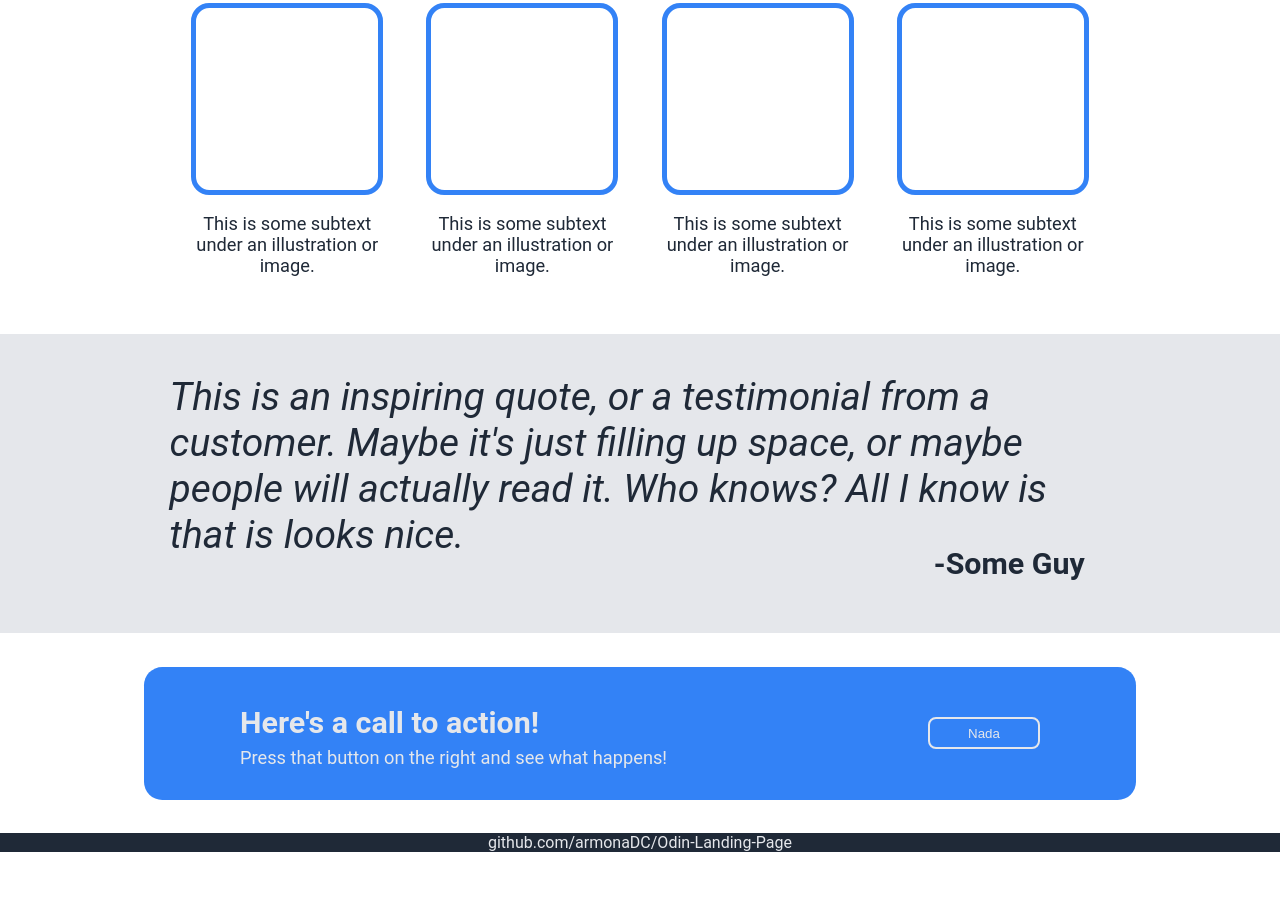
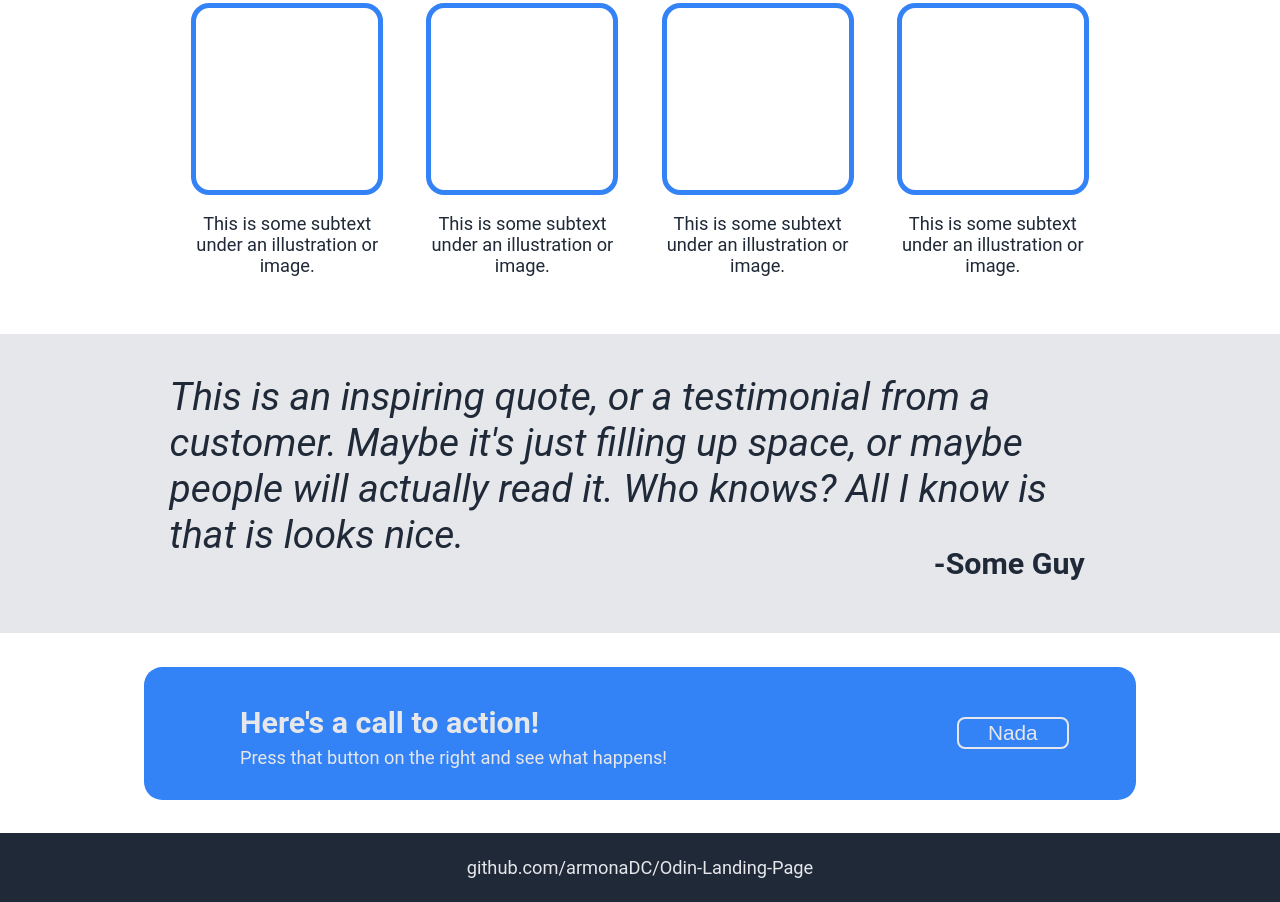
Before and after one commit to armonaDC/Odin-Landing-Page, a plain HTML site: page index.html in a window 1280 px wide. Shown: the part 603-1505 px from the top of the page. Before the commit the page ends 1455 px from the top, so only its background shows below. Drawn offline with Linux system fonts and the light colour scheme.

Commit message:
finished footer

```diff
--- a/style.css
+++ b/style.css
@@ -71,6 +71,7 @@ div.text > button{
     font-size: calc(0.5rem + 0.8vw);
     color: #F9FAF8;
     background-color: #3382F6;
+    border-style: solid;
     height: calc(1.5rem + 1.25vw);
     width: calc(3rem + 5vw);
     border-radius: 12px;
@@ -184,7 +185,10 @@ div.image > img{
     border-style: solid;
     border-color:#E5E7EB;
     color:#E5E7EB;
+    font-size: calc(0.5rem + 1vw);
     border-radius: 8px;
+    position: relative;
+    left: calc(1rem + 1vw);
     height: calc(1rem + 1.25vw);
     width: calc(3rem + 5vw);
 }
@@ -192,13 +196,14 @@ div.image > img{
 /*Below is for the footer*/
 footer{
     background-color: #1F2937;
-    padding: 0; /*temporary*/
+    padding: calc(0.7rem + 1vw) 0;
     text-align: center;
 }
 
 footer > a{
     color:#E5E7EB;
     text-decoration: none;
+    font-size: calc(0.5rem + 0.8vw);
 }
 
 @media(max-width: 850px){ /*main image still looks awkward but too lazy to play around with*/
```
